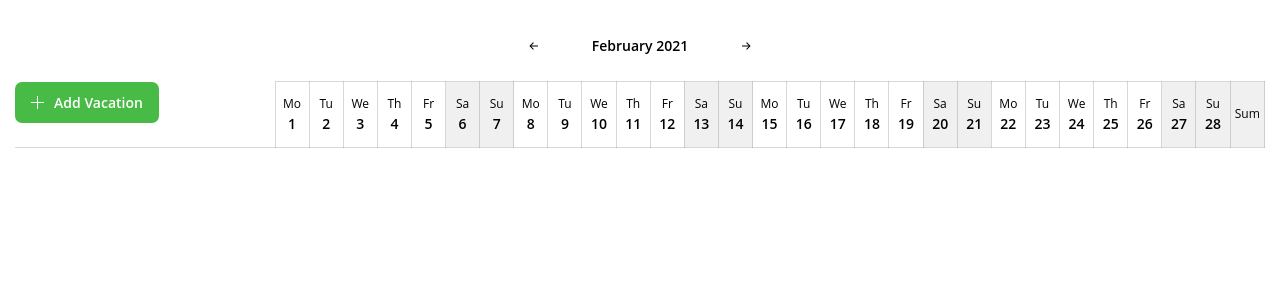
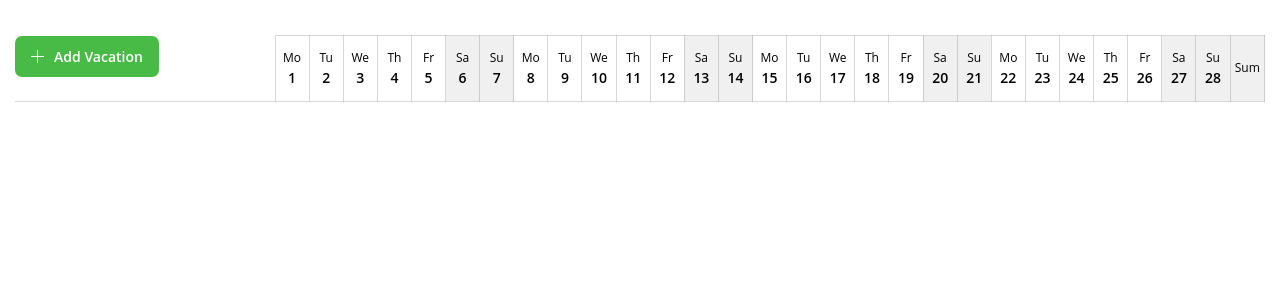
Before and after one commit to LaughingThroll/react-calendar, a React (Create React App) app: page / in a window 1280 px wide. Shown: the top 300 px of the page. Built offline with nearby package versions, Linux system fonts and the light colour scheme.

Commit message:
fix: calendar-header

```diff
--- a/src/components/Navigation.tsx
+++ /dev/null
@@ -1,21 +0,0 @@
-import React from "react"
-
-interface INavigation {
-  date: Date
-  setNextMonth: () => void
-  setPrevMonth: () => void
-}
-
-const Navigation: React.FC<INavigation> = ({ date, setPrevMonth, setNextMonth }) => {
-  const formatedDate = date.toLocaleDateString("en-US", { month: "long", year: "numeric" })
-
-  return (
-    <div className="calendar-nav">
-      <button className="calendar-nav__btn calendar-nav__btn--prev-month" onClick={setPrevMonth}></button>
-      <div className="calendar-nav__current-date">{formatedDate}</div>
-      <button className="calendar-nav__btn calendar-nav__btn--next-month" onClick={setNextMonth}></button>
-    </div>
-  )
-}
-
-export default Navigation
--- a/src/components/common/Button.tsx
+++ b/src/components/common/Button.tsx
@@ -5,7 +5,7 @@ interface IButton extends React.ButtonHTMLAttributes<HTMLButtonElement> {
   classNames?: string[]
   type?: "button" | "submit" | "reset"
   iconPlus?: boolean
-  onClick?: (...args: any) => any
+  onClick?: () => void
   children?: string | ReactElement
   disabled?: boolean
 }
--- a/src/containers/App.tsx
+++ b/src/containers/App.tsx
@@ -1,6 +1,5 @@
 import React from "react"
 
-import Navigation from "../components/Navigation"
 import CalendarHeader from "../components/CalendarHeader/CalendarHeader"
 
 import { daysInMonth } from "../utils/date"
@@ -16,21 +15,11 @@ class App extends React.Component {
     daysInMonth: daysInMonth(new Date()),
   }
 
-  changeMonth = (stepMonth: number) => {
-    const currentDate = new Date(this.state.currentDate.setMonth(this.state.currentDate.getMonth() + stepMonth))
-    this.setState({ currentDate, daysInMonth: daysInMonth(currentDate) })
-  }
-
   render() {
     const { currentDate, daysInMonth } = this.state
 
     return (
       <div className="container">
-        <Navigation
-          date={currentDate}
-          setNextMonth={this.changeMonth.bind(null, 1)}
-          setPrevMonth={this.changeMonth.bind(null, -1)}
-        />
         <table className="calendar-table">
           <CalendarHeader date={currentDate} daysInMonth={daysInMonth} />
 
--- a/src/styles/index.scss
+++ b/src/styles/index.scss
@@ -5,15 +5,9 @@
 @import "./utils/global";
 @import "./utils/themes";
 
+@import "./sub-modules/cell-gray";
+@import "./sub-modules/btn-arrow";
+@import "./sub-modules/button";
 @import "./modules/calendar";
+@import "./modules/calendar-header";
 @import "./modules/calendar-table";
-@import "./sub-modules/button";
-@import "./modules/calendar-header";
-@import "./sub-modules/cell-gray";
-@import "./sub-modules/team-body";
-@import "./sub-modules/team";
-@import "./sub-modules/users";
-@import "./sub-modules/weekend-percent";
-@import "./sub-modules/btn-arrow";
-
-@import "./modules/calendar-nav";
--- a/src/styles/modules/_calendar-nav.scss
+++ /dev/null
@@ -1,32 +0,0 @@
-.calendar-nav {
-  display: flex;
-  justify-content: space-between;
-  align-items: center;
-  max-width: 226px;
-
-  &__current-date {
-    @extend %font-bold;
-  }
-
-  &__btn {
-    width: 13px;
-    height: 13px;
-    outline: none;
-    background-position: center;
-    background-repeat: no-repeat;
-    background-color: transparent;
-    transition: transform 0.1s linear;
-
-    &--prev-month {
-      background-image: url("../../assets/images/icons/arrow--left.svg");
-    }
-
-    &--next-month {
-      background-image: url("../../assets/images/icons/arrow--right.svg");
-    }
-
-    &:hover {
-      transform: scale(1.6);
-    }
-  }
-}
--- a/src/styles/sub-modules/_button.scss
+++ b/src/styles/sub-modules/_button.scss
@@ -14,16 +14,6 @@
     color: $white;
   }
 
-  &--secondary {
-    border: 1px solid $button--secondary-border;
-    color: $scorpion;
-  }
-
-  &--disabled {
-    pointer-events: none;
-    background-color: $button--disabled;
-  }
-
   &--icon-plus {
     &::before {
       content: "";
--- a/src/styles/sub-modules/_team-body.scss
+++ /dev/null
@@ -1,9 +0,0 @@
-.team-body {
-  &__cell {
-    &:last-child {
-      @extend %font-bold;
-
-      text-align: center;
-    }
-  }
-}
--- a/src/styles/sub-modules/_team.scss
+++ /dev/null
@@ -1,36 +0,0 @@
-.team {
-  padding: 7px 5px 7px 19px;
-
-  &--common {
-    .team__name {
-      @extend %font-bold;
-
-      display: inline-block;
-      max-width: 105px;
-      width: 100%;
-      white-space: nowrap;
-      overflow: hidden;
-      text-transform: capitalize;
-    }
-  }
-
-  &--member {
-    .team__name {
-      text-transform: uppercase;
-    }
-  }
-
-  &__other {
-    display: inline-block;
-    margin-left: 20px;
-    vertical-align: middle;
-
-    & > * {
-      display: inline-block;
-    }
-
-    & > *:not(:last-child) {
-      margin-right: 8px;
-    }
-  }
-}
--- a/src/styles/sub-modules/_users.scss
+++ /dev/null
@@ -1,8 +0,0 @@
-.users {
-  color: $users-count;
-
-  &__count {
-    display: inline-block;
-    margin-left: 3px;
-  }
-}
--- a/src/styles/sub-modules/_weekend-percent.scss
+++ /dev/null
@@ -1,7 +0,0 @@
-.weekend-percent {
-  display: inline-block;
-  border-radius: 2px;
-  min-width: 28px;
-  text-align: center;
-  padding: 0 3px;
-}
```
